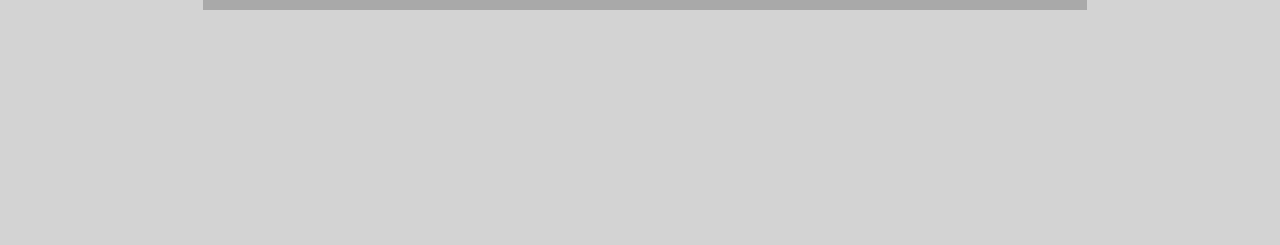
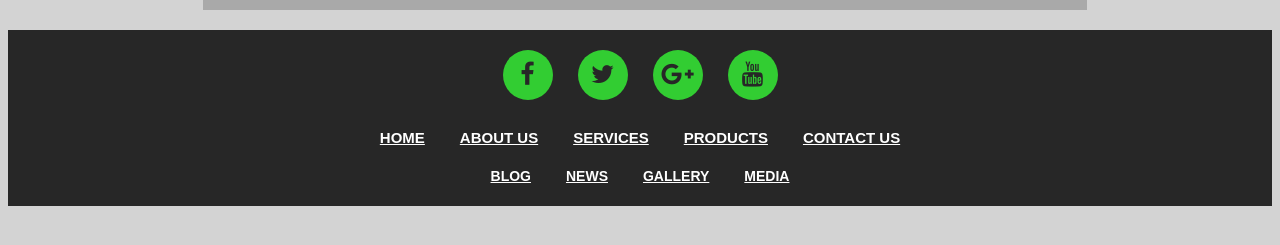
Before and after one commit to mozenaite/php-publicmap, a PHP site: page / in a window 1280 px wide. Shown: the part 281-526 px from the top of the page. Run offline with PHP 8.4, Linux system fonts and the light colour scheme; data that the repository does not hold is empty.

Commit message:
add footer

```diff
--- a/Public/index.php
+++ b/Public/index.php
@@ -68,5 +68,37 @@ $tasks = mysqli_query($db, "SELECT * FROM tasks");
     </tbody>
 </table>
 
+<div class="footer-main-div">
+
+                    <div class="footer-social-icons">
+                            <link rel="stylesheet" href="https://cdnjs.cloudflare.com/ajax/libs/font-awesome/4.7.0/css/font-awesome.min.css">
+                        <ul>
+                            <li><a href="#" target="blank"><i class="fa fa-facebook"></i></a></li>
+                            <li><a href="#" target="blank"><i class="fa fa-twitter"></i></a></li>
+                            <li><a href="#" target="blank"><i class="fa fa-google-plus"></i></a></li>
+                            <li><a href="#" target="blank"><i class="fa fa-youtube"></i></a></li>
+                        </ul>
+                        </div>
+
+                        <div class="footer-menu-one">
+                            <ul>
+                              <li><a href="#">Home</a></li>
+                                <li><a href="#">About us</a></li>
+                                <li><a href="#">Services</a></li>
+                                <li><a href="#">Products</a></li>
+                                <li><a href="#">Contact us</a></li>
+                            </ul>
+                        </div>
+
+                        <div class="footer-menu-two">
+                                <ul>
+                                  <li><a href="#">Blog</a></li>
+                                    <li><a href="#">News</a></li>
+                                    <li><a href="#">Gallery</a></li>
+                                    <li><a href="#">Media</a></li>
+                                </ul>
+                            </div>
+
+                        </div>
 </body>
 </html>
--- a/Public/styles.css
+++ b/Public/styles.css
@@ -84,3 +84,85 @@ tr:hover {
     text-decoration: none;
     text-align: center;
 }
+.footer-main-div{
+    display: grid;
+    grid-area: footer;
+    grid-column: 1/3;
+    grid-row: 4/5;
+    background-color: #272727;
+  width: 100%;
+  height: auto;
+  margin: auto;
+  padding: 20px 0px;
+  }
+  .footer-social-icons{
+  width: 100%;
+  height: auto;
+  margin: auto;
+  }
+  .footer-social-icons ul{
+    margin: 0px;
+    padding: 0px;
+    text-align: center;
+  }
+  .footer-social-icons ul li{
+  display: inline-block;
+  width: 50px;
+  height: 50px;
+  margin: 0px 10px;
+  border-radius: 100%;
+  background: #32cd32;
+  }
+  .footer-social-icons ul li a{
+    color: #272727;
+    font-size: 25px;
+    display: block;
+  }
+  .footer-social-icons ul li a i{
+    line-height: 50px;
+  }
+  .footer-menu-one{
+    width: 100%;
+    height: auto;
+    margin:auto;
+    margin-top: 25px;
+  }
+  .footer-menu-one ul{
+    margin: 0px;
+    padding:0px;
+    text-align: center;
+  }
+  .footer-menu-one ul li{
+    display: inline-block;
+    margin: 0px 15px;
+  }
+  .footer-menu-one ul li a{
+    font-family: arial;
+    font-size: 15px;
+    font-weight: 600;
+    color: #fff;
+    text-transform: uppercase;
+
+  }
+  .footer-menu-two{
+    width: 100%;
+    height: auto;
+    margin:auto;
+    margin-top: 15px;
+  }
+  .footer-menu-two ul{
+    margin: 0px;
+    padding:0px;
+    text-align: center;
+  }
+  .footer-menu-two ul li{
+    display: inline-block;
+    margin: 0px 15px;
+  }
+  .footer-menu-two ul li a{
+    font-family: arial;
+    font-size: 14px;
+    font-weight: 600;
+    color: #fff;
+    text-transform: uppercase;
+  }
```
